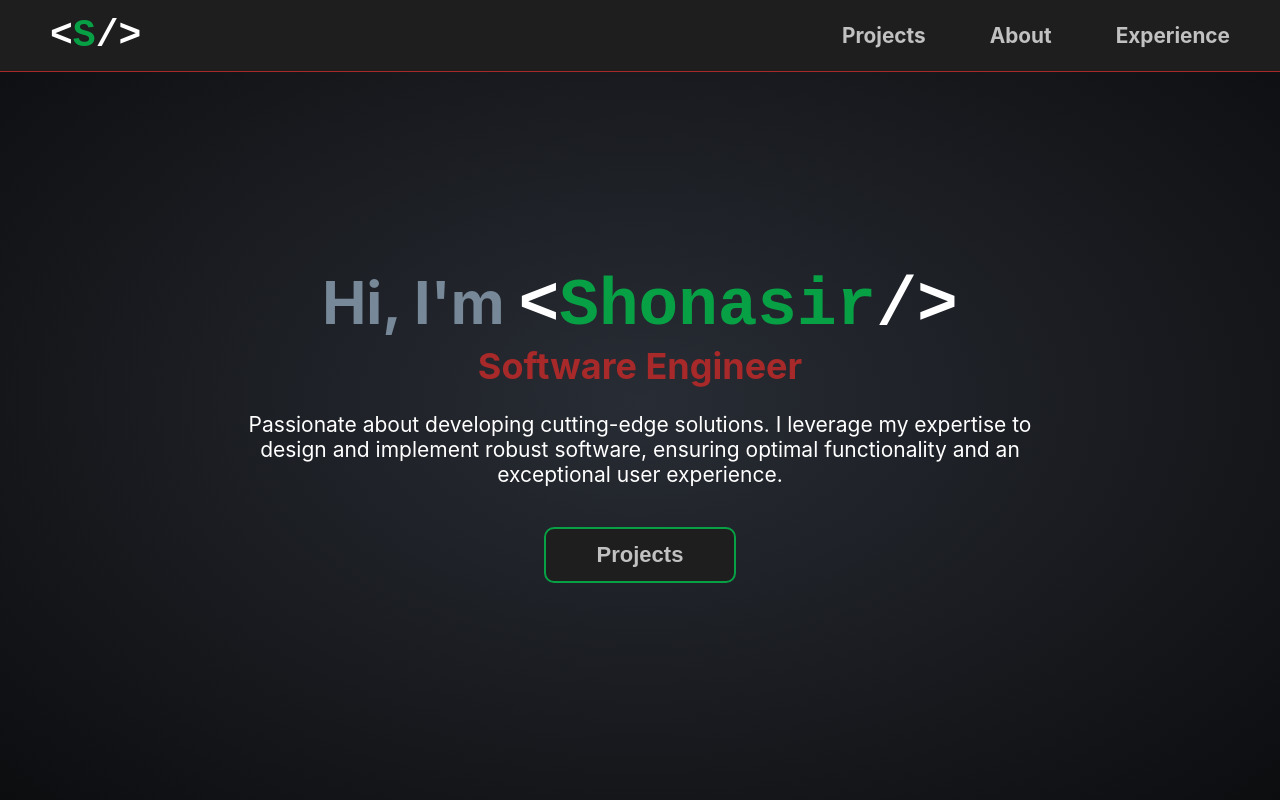
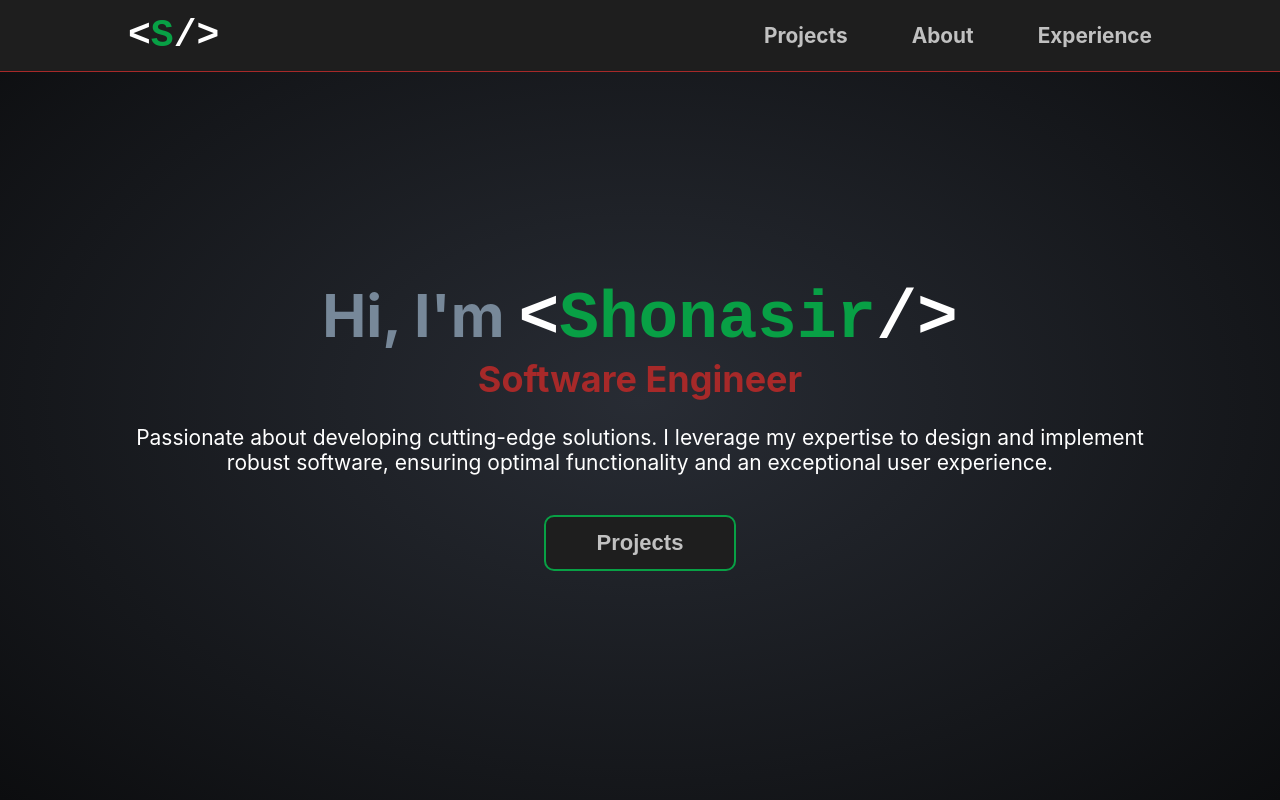
Before and after one commit to SAlimdjanov/salimdjanov.github.io, a React (Create React App) app: page / in a window 1280 px wide. Built offline with nearby package versions, Linux system fonts and the light colour scheme.

Commit message:
Added optimization for larger screens

```diff
--- a/src/App.css
+++ b/src/App.css
@@ -20,6 +20,23 @@
 html,
 body {
     overflow-x: hidden;
+}
+
+nav {
+    position: fixed;
+    top: 0;
+    left: 0;
+    right: 0;
+    width: 100vw;
+    height: 72px;
+    color: var(--light-content-text);
+    background-color: var(--primary-background);
+    padding: 15px 0px;
+    display: flex;
+    justify-content: center;
+    align-items: center;
+    border-bottom: 1px solid var(--accent-color-2);
+    z-index: 1000;
 }
 
 main {
@@ -48,12 +65,23 @@ a:hover {
     transition: color 0.3s ease;
 }
 
+footer {
+    width: 100vw;
+    background-color: var(--primary-background);
+    border-top: 1px solid var(--accent-color-2);
+    display: flex;
+    justify-content: center;
+}
+
 button {
     margin-top: 5vh;
     color: var(--accent-color-4);
     background-color: var(--primary-background);
     height: 7vh;
+    min-height: 50px;
+    max-height: 100px;
     width: 15vw;
+    max-width: 250px;
     font-size: calc(6px + 2vmin);
     font-weight: bold;
     border: 2px solid var(--pigment-green);
@@ -67,6 +95,14 @@ button:hover {
     background-color: var(--subtle-background);
 }
 
+@media screen and (min-height: 980px) and (min-width: 850px) {
+    main {
+        padding-top: 0;
+        padding-bottom: 0;
+        min-height: calc(100vh - 83px);
+    }
+}
+
 @media screen and (max-width: 1050px) {
     button {
         height: 7vh;
@@ -77,7 +113,7 @@ button:hover {
 
 @media screen and (max-width: 500px) {
     button {
-        height: 8vh;
+        height: 5vh;
         width: 30vw;
         font-size: calc(6px + 3vmin);
     }
--- a/src/App.js
+++ b/src/App.js
@@ -14,7 +14,9 @@ function App() {
         <Router>
             <>
                 <header>
-                    <Navbar />
+                    <nav>
+                        <Navbar />
+                    </nav>
                 </header>
                 <main>
                     <Routes>
--- a/src/components/Footer.css
+++ b/src/components/Footer.css
@@ -1,11 +1,9 @@
-footer {
-    width: 100vw;
-    padding: 25px 50px;
-    background-color: var(--primary-background);
+#footer-container {
+    width: 1400px;
+    padding: 25px 0px;
     display: flex;
     align-items: center;
     justify-content: space-between;
-    border-top: 1px solid var(--accent-color-2);
 }
 
 .copyright-text {
@@ -19,8 +17,14 @@ footer {
     gap: 4vw;
 }
 
+@media screen and (max-width: 1600px) {
+    #footer-container {
+        width: 80vw;
+    }
+}
+
 @media screen and (max-width: 680px) {
-    footer {
+    #footer-container {
         display: flex;
         flex-direction: column;
         align-items: center;
--- a/src/components/Footer.js
+++ b/src/components/Footer.js
@@ -30,6 +30,7 @@ const generateIconLinks = (object) => {
 function Footer() {
     return (
         <>
+            <div id="footer-container">
                 <section className="footer-socials">
                     {generateIconLinks(socials)}
                 </section>
@@ -38,6 +39,7 @@ function Footer() {
                         Copyright &copy; 2023-2024 | Made by Shonasir Alimdjanov
                     </p>
                 </section>
+            </div>
         </>
     );
 }
--- a/src/components/Home.css
+++ b/src/components/Home.css
@@ -10,7 +10,7 @@
 }
 
 #brief {
-    width: 80%;
+    max-width: 1300px;
     padding-top: 3vh;
     font-size: calc(9px + 1.5vmin);
     text-align: center;
--- a/src/components/Navbar.css
+++ b/src/components/Navbar.css
@@ -1,17 +1,11 @@
-nav {
-    position: fixed;
+#navbar-container {
     top: 0;
-    left: 0;
-    right: 0;
     height: 72px;
-    background-color: var(--primary-background);
-    padding: 15px 50px;
+    width: 1400px;
     display: flex;
     justify-content: space-between;
     align-items: center;
-    color: var(--light-content-text);
-    border-bottom: 1px solid var(--accent-color-2);
-    z-index: 1000;
+    z-index: 1001;
 }
 
 nav #home-link {
@@ -58,6 +52,12 @@ nav li {
 
 .line-rotate-up {
     transform: translateY(-10px) rotate(-35deg);
+}
+
+@media screen and (max-width: 1600px) {
+    #navbar-container {
+        width: 80vw;
+    }
 }
 
 @media screen and (max-width: 680px) {
--- a/src/components/Navbar.js
+++ b/src/components/Navbar.js
@@ -41,7 +41,8 @@ function Navbar() {
     };
 
     return (
-        <nav className="navbar-container">
+        <>
+            <div id="navbar-container">
                 <Link id="home-link" to="/" onClick={handleLinkClick}>
                     <h1 id="emblem">
                         <span className="angled-braces">&lt;</span>
@@ -76,7 +77,8 @@ function Navbar() {
                 <ul id="nav-links" className={isNavbarHidden ? "hide" : ""}>
                     {mapListLinks(componentNames, handleLinkClick)}
                 </ul>
-        </nav>
+            </div>
+        </>
     );
 }
 
```
Lines whose indentation alone changed are shown as unchanged.
